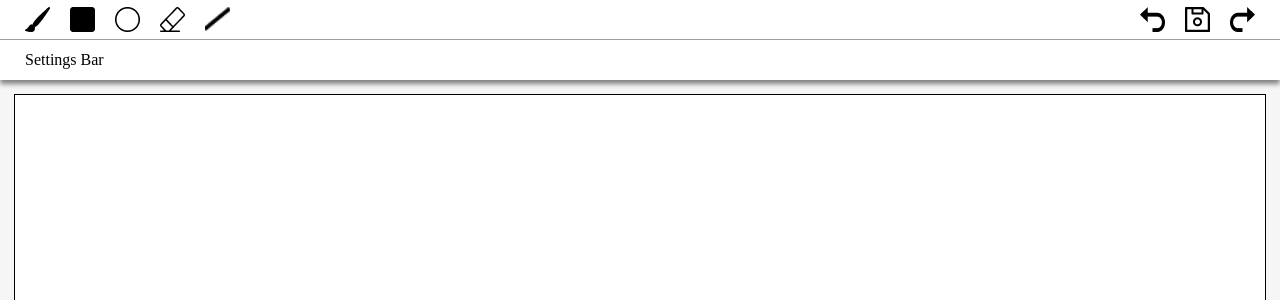
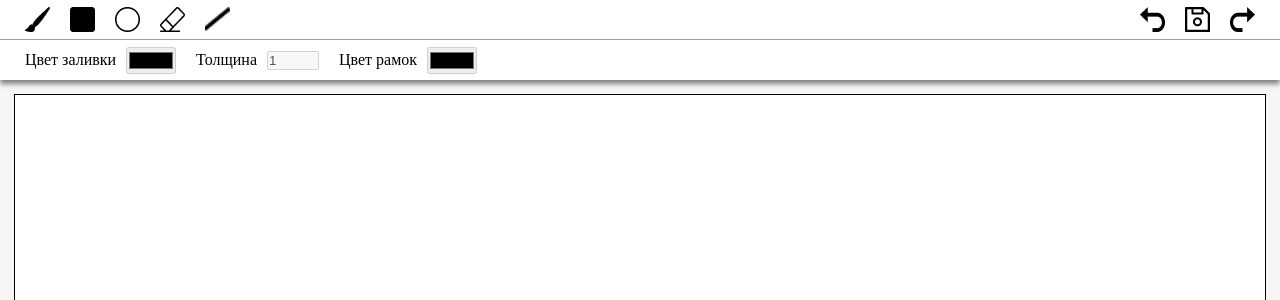
Before and after one commit to AlexRutkovskiy/Canva, a React (Vite) app: page / in a window 1280 px wide. Shown: the top 300 px of the page. Built offline with nearby package versions, Linux system fonts and the light colour scheme.

Commit message:
Feat: add settings to tools

```diff
--- a/src/components/SettingsBar.tsx
+++ b/src/components/SettingsBar.tsx
@@ -1,17 +1,83 @@
-import { type FC } from "react";
+import { ChangeEvent, useCallback, useRef, type FC } from "react";
+import { observer } from "mobx-react-lite";
 import "@styles/bar.scss";
+
+
+import toolState from "@store/toolState";
+import { ToolsName } from "@config";
 
 const mainClass = "bar";
 
-const SettingsBar: FC = () => {
+const NAME_INPUT = {
+  FILL: "fill",
+  SIZE: "size",
+  BORDER: "border"
+};
+
+
+const SettingsBar: FC = observer(() => {
+  const inputsRef = useRef<Record<string, HTMLInputElement>>({})
+
+  const handleChange = useCallback((e: ChangeEvent<HTMLInputElement>) => {
+    const name = e.target.name;
+    const value = e.target.value;
+
+    switch(name) {
+      case NAME_INPUT.FILL:
+        toolState.setFillColor(value);
+        break;
+      case NAME_INPUT.SIZE:
+        toolState.setWidth(parseInt(value));
+        break;
+      case NAME_INPUT.BORDER:
+        toolState.setBorderColor(value)
+        break;
+      default: return;
+    }
+  }, [])
+
 
   return (
     <div className={mainClass}>
       <div className={`${mainClass}__wrapper`}>
-        Settings Bar
+        <div className={`${mainClass}__col-left`}>
+          <label>
+            <span>Цвет заливки</span>
+            <input
+              type="color"
+              name={NAME_INPUT.FILL}
+              onChange={handleChange}
+              ref={(el: HTMLInputElement) => inputsRef.current[NAME_INPUT.FILL] = el}
+              disabled={!toolState.selectedTool || toolState.selectedTool === ToolsName.ERASER}
+            />
+          </label>
+          <label>
+            <span>Толщина</span>
+            <input
+              type="number"
+              min={1}
+              max={20}
+              defaultValue={1}
+              name={NAME_INPUT.SIZE}
+              onChange={handleChange}
+              ref={(el: HTMLInputElement) => inputsRef.current[NAME_INPUT.SIZE] = el}
+              disabled={!toolState.selectedTool || toolState.selectedTool === ToolsName.ERASER}
+            />
+          </label>
+          <label>
+            <span>Цвет рамок</span>
+            <input
+              type="color"
+              name={NAME_INPUT.BORDER}
+              onChange={handleChange}
+              ref={(el: HTMLInputElement) => inputsRef.current[NAME_INPUT.BORDER] = el}
+              disabled={!toolState.selectedTool || toolState.selectedTool === ToolsName.ERASER}
+            />
+          </label>
+        </div>
       </div>
     </div>
   )
-}
+})
 
 export { SettingsBar }
--- a/src/components/ToolBar.tsx
+++ b/src/components/ToolBar.tsx
@@ -19,7 +19,8 @@ const ToolBar: FC = observer(() => {
     const name = !isActive ? e.currentTarget.getAttribute('name') : null;
 
     toolState.setTool(name);
-    toolManager.run(canvasState.canvas!, name);
+    const instanceTool = toolManager.run(canvasState.canvas!, name);
+    toolState.setInstanceTool(instanceTool);
   }, [])
 
 
--- a/src/store/toolState.ts
+++ b/src/store/toolState.ts
@@ -1,7 +1,9 @@
+import Tool from "@tools/Tool";
 import { makeAutoObservable } from "mobx";
 
 class ToolState {
   private tool: string | null = null;
+  instanceTool!: Tool;
 
   constructor() {
     makeAutoObservable(this);
@@ -15,6 +17,21 @@ class ToolState {
     return this.tool;
   }
 
+  setInstanceTool(data: Tool) {
+    this.instanceTool = data;
+  }
+
+  setFillColor(color: string) {
+    this.instanceTool.ctx.fillStyle = color;
+  }
+
+  setBorderColor(color: string) {
+    this.instanceTool.ctx.strokeStyle = color;
+  }
+
+  setWidth(width: number) {
+    this.instanceTool.ctx.lineWidth = width
+  }
 }
 
 export default new ToolState();
--- a/src/styles/bar.scss
+++ b/src/styles/bar.scss
@@ -74,4 +74,14 @@ $name: "bar";
       outline-offset: 3px;
     }
   }
+
+  & label {
+    display: flex;
+    align-items: center;
+    gap: 10px;
+
+    & input:not(:disabled) {
+      cursor: pointer;
+    }
+  }
 }
--- a/src/styles/canvas.scss
+++ b/src/styles/canvas.scss
@@ -7,6 +7,7 @@ $name: "canvas";
   display: flex;
   align-items: center;
   justify-content: center;
+  overflow: hidden;
 
   & canvas {
     border: 1px solid black;
--- a/src/tools/ToolManager.ts
+++ b/src/tools/ToolManager.ts
@@ -8,24 +8,46 @@ import Eraser from "./Eraser";
 
 class ToolManager{
   private canvas!: HTMLCanvasElement;
+  private strokeStyle: string = ''
 
   private enableBrushTool() {
+    if (this.strokeStyle) {
+      this.canvas.getContext('2d')!.strokeStyle = this.strokeStyle;
+      this.strokeStyle = ''
+    }
+
     return new Brush(this.canvas);
   }
 
   private enableRectTool() {
+    if (this.strokeStyle) {
+      this.canvas.getContext('2d')!.strokeStyle = this.strokeStyle;
+      this.strokeStyle = ''
+    }
+
     return new Rect(this.canvas);
   }
 
   private enableCircleTool() {
+    if (this.strokeStyle) {
+      this.canvas.getContext('2d')!.strokeStyle = this.strokeStyle;
+      this.strokeStyle = ''
+    }
+
     return new Circle(this.canvas);
   }
 
   private enableLineTool() {
+    if (this.strokeStyle) {
+      this.canvas.getContext('2d')!.strokeStyle = this.strokeStyle;
+      this.strokeStyle = ''
+    }
+
     return new Line(this.canvas);
   }
 
   private enableEraserTool() {
+    this.strokeStyle = this.canvas.getContext('2d')?.strokeStyle as string;
     return new Eraser(this.canvas);
   }
 
@@ -38,22 +60,17 @@ class ToolManager{
 
     switch(name) {
       case ToolsName.BRUSH:
-        this.enableBrushTool()
-        break;
+        return this.enableBrushTool()
       case ToolsName.RECT:
-        this.enableRectTool();
-        break;
+        return this.enableRectTool();
       case ToolsName.CIRCLE:
-        this.enableCircleTool();
-        break
+        return this.enableCircleTool();
       case ToolsName.LINE:
-        this.enableLineTool();
-        break;
+        return this.enableLineTool();
       case ToolsName.ERASER:
-        this.enableEraserTool();
-        break;
+        return this.enableEraserTool();
       default:
-        this.disabledTools();
+        return this.disabledTools();
     }
   }
 }
```
